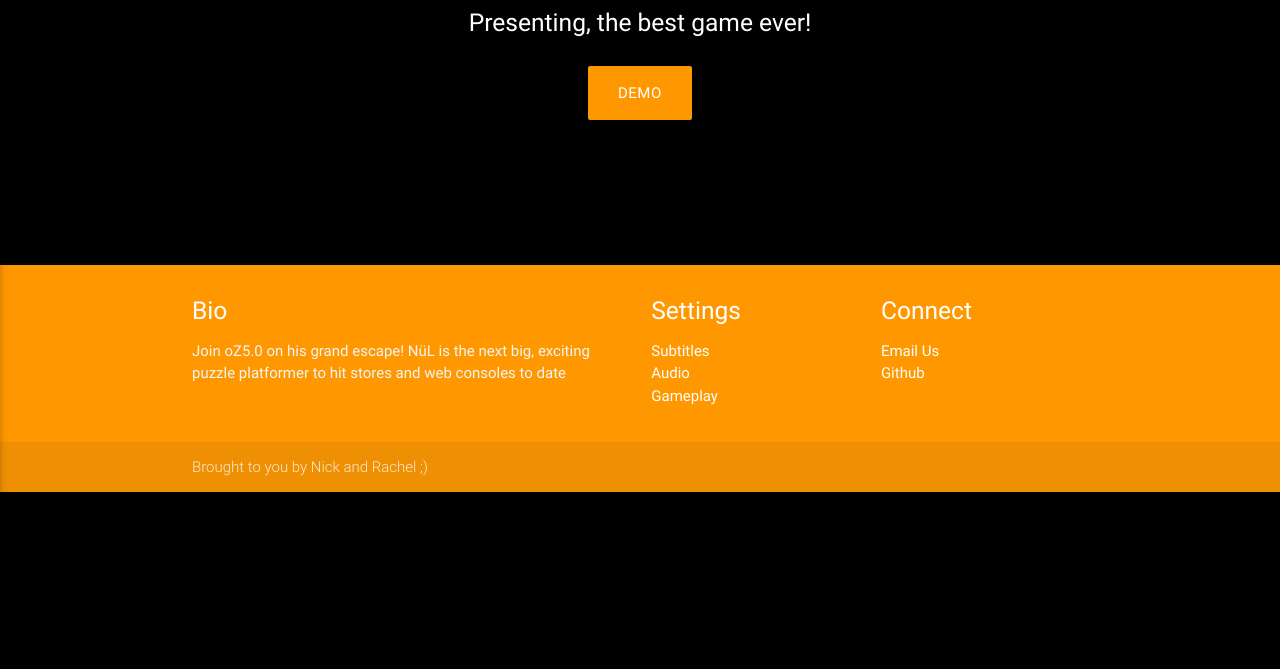
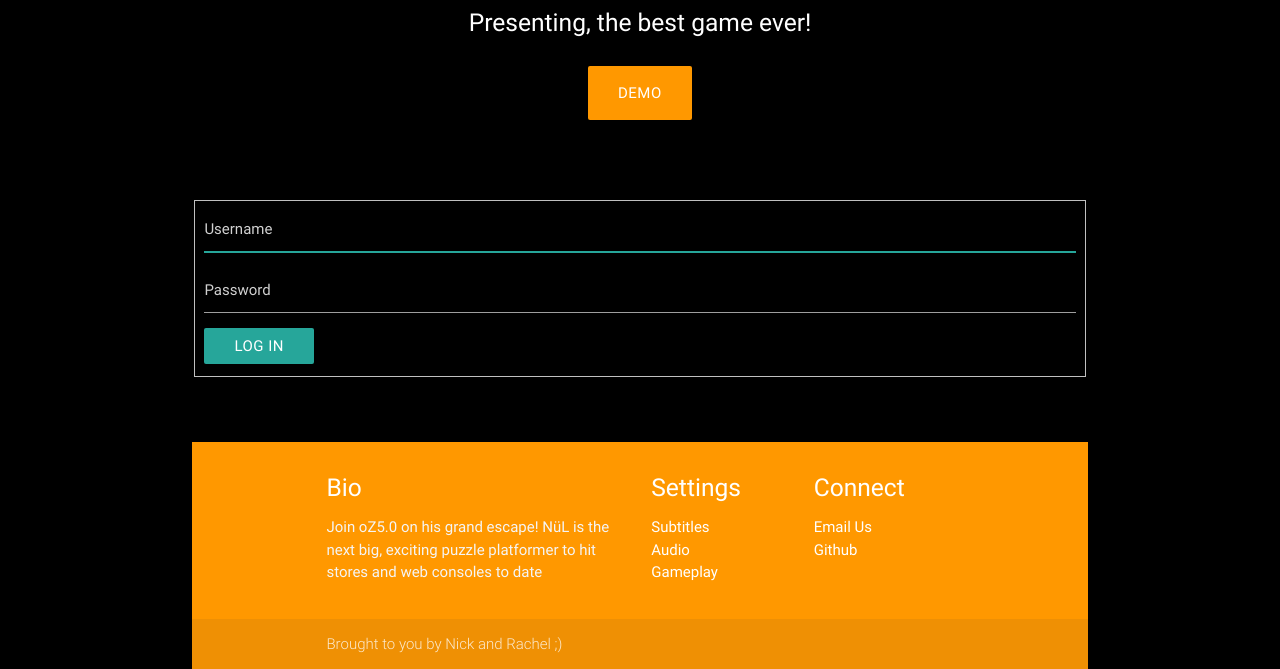
Before and after one commit to RPappalardo/final-project, a PHP site: page /loginpage.php in a window 1280 px wide. Shown: the part 253-922 px from the top of the page. Before the commit the page ends 745 px from the top, so only its background shows below. Run offline with PHP 8.4, Linux system fonts and the light colour scheme; some libraries are stand-ins or nearby versions.

Commit message:
added login form

```diff
--- a/loginpage.php
+++ b/loginpage.php
@@ -56,7 +56,21 @@
 
     <div class="container">
         <div class="section">
-          <form
+          <form action="loginpage.php" method="post">
+            <fieldset>
+              <div class="form-group">
+                  <input autocomplete="off" autofocus class="form-control" name="username" placeholder="Username" type="text"/>
+              </div>
+              <div class="form-group">
+                  <input class="form-control" name="password" placeholder="Password" type="password"/>
+              </div>
+              <div class="form-group">
+                  <button class="btn btn-default" type="submit">
+                      <span aria-hidden="true" class="glyphicon glyphicon-log-in"></span>
+                      Log In
+                  </button>
+              </div>
+            </fieldset>
         <div class="section">
 
         </div>
```
